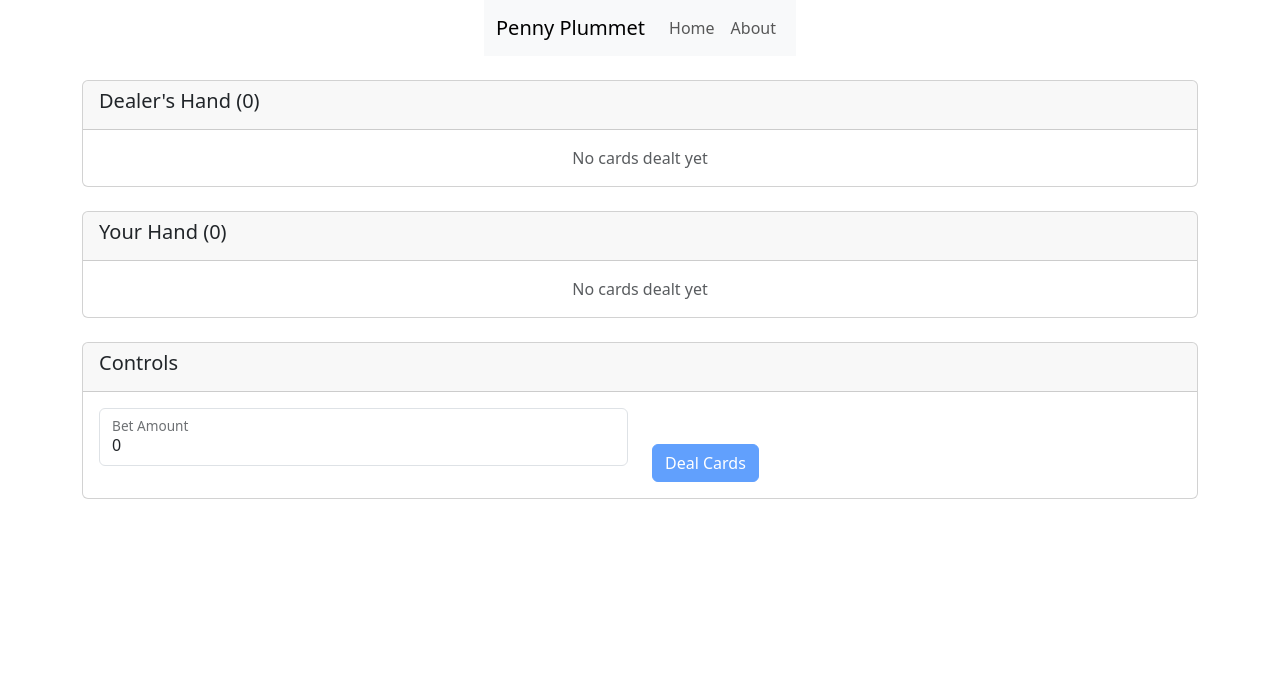
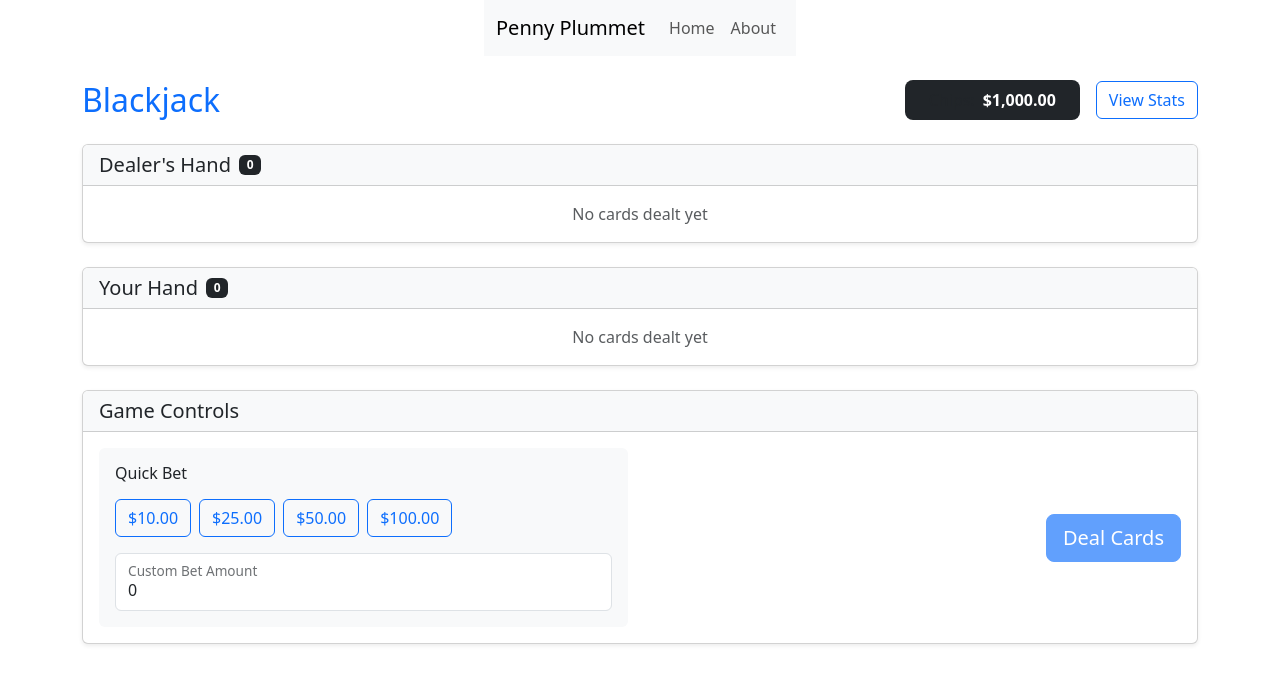
Before and after one commit to benceb2/penny-plummet, a Vue app: page / in a window 1280 px wide. Shown: the top 684 px of the page. Built offline with nearby package versions, Linux system fonts and the light colour scheme; the HTML template or start-up script is replaced by a standard one.

Commit message:
integrated with user store and display stats on blackjack view

```diff
--- a/src/stores/game.ts
+++ b/src/stores/game.ts
@@ -1,5 +1,6 @@
 import { BlackjackState } from '@/types/BlackjackGameState';
 import type { Card } from '@/types/Card';
+import type { BlackjackResult } from '@/types/BlackjackResult';
 import { generateDeck, shuffleDeck, calculateHandValue } from '@/utils/cards';
 import { defineStore } from 'pinia'
 import { ref, computed } from 'vue';
@@ -15,7 +16,6 @@ export const useGameStore = defineStore('game', () => {
   const dealerScore = computed(() => calculateHandValue(dealerHand.value))
 
   function dealCards() {
-    currentBet.value = 0
     deck.value = shuffleDeck(generateDeck())
     playerHand.value = [deck.value.pop()!, deck.value.pop()!]
     dealerHand.value = [deck.value.pop()!, { ...deck.value.pop()!, faceUp: false }]
@@ -28,9 +28,7 @@ export const useGameStore = defineStore('game', () => {
     playerHand.value.push(deck.value.pop()!)
 
     if (playerScore.value > 21) {
-      gameState.value = BlackjackState.gameOver
-      // Reveal dealer's hole card
-      dealerHand.value[1].faceUp = true
+      endGame()
     }
   }
 
@@ -38,7 +36,6 @@ export const useGameStore = defineStore('game', () => {
     if (gameState.value !== BlackjackState.playerTurn) return
 
     gameState.value = BlackjackState.dealerTurn
-    // Reveal dealer's hole card
     dealerHand.value[1].faceUp = true
 
     // Dealer must hit on 16 and below, stand on 17 and above
@@ -46,21 +43,38 @@ export const useGameStore = defineStore('game', () => {
       dealerHand.value.push(deck.value.pop()!)
     }
 
-    determineWinner()
+    endGame()
   }
 
-  function determineWinner() {
-    if (dealerScore.value > 21 || playerScore.value > dealerScore.value) {
-      // Player wins
-      currentBet.value *= 2
-    } else if (dealerScore.value > playerScore.value) {
-      // Dealer wins
-      currentBet.value = 0
-    } else {
-      // Push - return original bet
+  function endGame(): BlackjackResult {
+    dealerHand.value[1].faceUp = true
+    gameState.value = BlackjackState.gameOver
+
+    const result: BlackjackResult = {
+      isWin: false,
+      isPush: false,
+      amount: currentBet.value * 2, // Full payout amount for wins
+      playerScore: playerScore.value,
+      dealerScore: dealerScore.value,
+      initialBet: currentBet.value
     }
 
-    gameState.value = BlackjackState.gameOver
+    if (playerScore.value > 21) {
+      result.isWin = false
+      result.amount = 0
+    } else if (dealerScore.value > 21) {
+      result.isWin = true
+    } else if (playerScore.value > dealerScore.value) {
+      result.isWin = true
+    } else if (playerScore.value < dealerScore.value) {
+      result.isWin = false
+      result.amount = 0
+    } else {
+      result.isPush = true
+      result.amount = currentBet.value
+    }
+
+    return result
   }
 
   function reset() {
@@ -82,6 +96,7 @@ export const useGameStore = defineStore('game', () => {
     dealCards,
     hit,
     stand,
-    reset
+    reset,
+    endGame
   }
 })
--- a/src/stores/user.ts
+++ b/src/stores/user.ts
@@ -4,11 +4,18 @@ import { type BlackjackResult } from '@/types/BlackjackResult';
 
 export const useUserStore = defineStore('user', () => {
   const chips = ref(1000)
-  const username = ref(null)
+  const username = ref<string | null>(null)
   const stats = ref({
     handsPlayed: 0,
     totalWinnings: 0,
     biggestWin: 0
+  })
+
+  const formattedChips = computed(() => {
+    return new Intl.NumberFormat('en-US', {
+      style: 'currency',
+      currency: 'USD'
+    }).format(chips.value)
   })
 
   function updateChips(amount: number) {
@@ -16,13 +23,25 @@ export const useUserStore = defineStore('user', () => {
   }
 
   function updateStats(gameResult: BlackjackResult) {
+    stats.value.handsPlayed++
 
+    if (gameResult.isWin) {
+      const winAmount = gameResult.amount - gameResult.initialBet
+      stats.value.totalWinnings += winAmount
+      stats.value.biggestWin = Math.max(stats.value.biggestWin, winAmount)
+      updateChips(gameResult.amount)
+    } else if (gameResult.isPush) {
+      updateChips(gameResult.initialBet) // Return original bet
+    } else {
+      stats.value.totalWinnings -= gameResult.initialBet
+    }
   }
 
   return {
     chips,
     username,
     stats,
+    formattedChips,
     updateChips,
     updateStats
   }
--- a/src/views/BlackjackView.vue
+++ b/src/views/BlackjackView.vue
@@ -1,11 +1,16 @@
 <script setup lang="ts">
 import { ref, computed } from 'vue'
 import { useGameStore } from '@/stores/game'
+import { useUserStore } from '@/stores/user'
 import PlayingCard from '@/components/PlayingCard.vue'
 import { BlackjackState } from '@/types/BlackjackGameState'
 
 const gameStore = useGameStore()
+const userStore = useUserStore()
 const betAmount = ref(0)
+const showStats = ref(false)
+
+const DEFAULT_BETS = [10, 25, 50, 100]
 
 const gameStatus = computed(() => {
   if (gameStore.gameState === BlackjackState.gameOver) {
@@ -25,36 +30,128 @@ const gameStatus = computed(() => {
 })
 
 function handleDeal() {
-  if (betAmount.value > 0) {
+  if (betAmount.value > 0 && betAmount.value <= userStore.chips) {
+    userStore.updateChips(-betAmount.value) // Deduct bet amount
     gameStore.currentBet = betAmount.value
     gameStore.dealCards()
   }
+}
+
+function handleHit() {
+  gameStore.hit()
+  if (gameStore.gameState === BlackjackState.gameOver) {
+    const result = gameStore.endGame()
+    userStore.updateStats(result)
+  }
+}
+
+function handleStand() {
+  gameStore.stand()
+  const result = gameStore.endGame()
+  userStore.updateStats(result)
 }
 
 function handleNewGame() {
   gameStore.reset()
   betAmount.value = 0
 }
+
+function setPresetBet(amount: number) {
+  if (amount <= userStore.chips) {
+    betAmount.value = amount
+  }
+}
 </script>
 
 <template>
-  <main class="container mt-4">
+  <main class="container py-4">
+    <!-- Header with Balance and Stats -->
+    <div class="row mb-4">
+      <div class="col-12">
+        <div class="d-flex justify-content-between align-items-center flex-wrap gap-3">
+          <h2 class="text-primary mb-0">Blackjack</h2>
+          <div class="d-flex gap-3 align-items-center">
+            <div class="bg-dark text-white px-4 py-2 rounded-3">
+              <span class="text-muted me-2">Chips:</span>
+              <span class="fw-bold">{{ userStore.formattedChips }}</span>
+            </div>
+            <button
+              class="btn btn-outline-primary"
+              type="button"
+              @click="showStats = !showStats">
+              {{ showStats ? 'Hide Stats' : 'View Stats' }}
+            </button>
+          </div>
+        </div>
+      </div>
+    </div>
+
+    <!-- Stats Section -->
+    <div v-if="showStats" class="row mb-4">
+      <div class="col-12">
+        <div class="card">
+          <div class="card-header bg-light">
+            <h5 class="mb-0">Statistics</h5>
+          </div>
+          <div class="card-body">
+            <div class="row g-3">
+              <div class="col-md-4">
+                <div class="border rounded p-3 text-center">
+                  <h6 class="text-muted mb-2">Hands Played</h6>
+                  <span class="h4">{{ userStore.stats.handsPlayed }}</span>
+                </div>
+              </div>
+              <div class="col-md-4">
+                <div class="border rounded p-3 text-center">
+                  <h6 class="text-muted mb-2">Total Winnings</h6>
+                  <span class="h4"
+                    :class="{ 'text-success': userStore.stats.totalWinnings > 0, 'text-danger': userStore.stats.totalWinnings < 0 }">
+                    {{ new Intl.NumberFormat('en-US', {
+                      style: 'currency', currency: 'USD'
+                    }).format(userStore.stats.totalWinnings) }}
+                  </span>
+                </div>
+              </div>
+              <div class="col-md-4">
+                <div class="border rounded p-3 text-center">
+                  <h6 class="text-muted mb-2">Biggest Win</h6>
+                  <span class="h4 text-success">
+                    {{ new Intl.NumberFormat('en-US', {
+                      style: 'currency', currency: 'USD'
+                    }).format(userStore.stats.biggestWin) }}
+                  </span>
+                </div>
+              </div>
+            </div>
+          </div>
+        </div>
+      </div>
+    </div>
+
+    <!-- Rest of the template remains the same, just update button handlers -->
+    <!-- Game Status Alert -->
     <div v-if="gameStore.gameState === BlackjackState.gameOver"
-      class="alert"
+      class="alert mb-4"
       :class="{
         'alert-success': gameStatus.includes('You win'),
         'alert-danger': gameStatus.includes('Dealer wins'),
         'alert-warning': gameStatus.includes('Push')
       }"
       role="alert">
-      {{ gameStatus }}
+      <div class="d-flex justify-content-between align-items-center">
+        <span class="h5 mb-0">{{ gameStatus }}</span>
+      </div>
     </div>
 
+    <!-- Dealer's Hand -->
     <div class="row mb-4">
       <div class="col-12">
-        <div class="card">
-          <div class="card-header">
-            <h5>Dealer's Hand ({{ gameStore.dealerScore }})</h5>
+        <div class="card shadow-sm">
+          <div class="card-header bg-light">
+            <div class="d-flex align-items-center">
+              <h5 class="mb-0">Dealer's Hand</h5>
+              <span class="badge bg-dark ms-2">{{ gameStore.dealerScore }}</span>
+            </div>
           </div>
           <div class="card-body">
             <div class="d-flex justify-content-center">
@@ -73,11 +170,15 @@ function handleNewGame() {
       </div>
     </div>
 
+    <!-- Player's Hand -->
     <div class="row mb-4">
       <div class="col-12">
-        <div class="card">
-          <div class="card-header">
-            <h5>Your Hand ({{ gameStore.playerScore }})</h5>
+        <div class="card shadow-sm">
+          <div class="card-header bg-light">
+            <div class="d-flex align-items-center">
+              <h5 class="mb-0">Your Hand</h5>
+              <span class="badge bg-dark ms-2">{{ gameStore.playerScore }}</span>
+            </div>
           </div>
           <div class="card-body">
             <div class="d-flex justify-content-center">
@@ -96,49 +197,71 @@ function handleNewGame() {
       </div>
     </div>
 
+    <!-- Game Controls -->
     <div class="row">
       <div class="col-12">
-        <div class="card">
-          <div class="card-header">
-            <h5>Controls</h5>
+        <div class="card shadow-sm">
+          <div class="card-header bg-light">
+            <h5 class="mb-0">Game Controls</h5>
           </div>
           <div class="card-body">
-            <div class="row align-items-end">
-              <div class="col-md-6">
-                <div class="form-floating mb-3">
+            <div class="row g-4">
+              <!-- Betting Controls -->
+              <div class="col-md-6" v-if="gameStore.gameState === BlackjackState.betting">
+                <div class="bg-light p-3 rounded">
+                  <h6 class="mb-3">Quick Bet</h6>
+                  <div class="d-flex flex-wrap gap-2">
+                    <button
+                      v-for="amount in DEFAULT_BETS"
+                      :key="amount"
+                      class="btn btn-outline-primary"
+                      :class="{ 'active': betAmount === amount }"
+                      :disabled="amount > userStore.chips"
+                      @click="setPresetBet(amount)">
+                      {{ new Intl.NumberFormat('en-US', { style: 'currency', currency: 'USD' }).format(amount) }}
+                    </button>
+                  </div>
+                  <div class="mt-3">
+                    <div class="form-floating">
                       <input
                         type="number"
                         class="form-control"
                         id="betAmount"
                         v-model="betAmount"
-                    :disabled="gameStore.gameState !== BlackjackState.betting">
-                  <label for="betAmount">Bet Amount</label>
+                        :max="userStore.chips"
+                        min="1">
+                      <label for="betAmount">Custom Bet Amount</label>
                     </div>
                   </div>
+                </div>
+              </div>
+
+              <!-- Action Controls -->
               <div class="col-md-6">
-                <div class="d-flex gap-2">
+                <div
+                  class="d-flex gap-2 flex-wrap justify-content-md-end justify-content-center h-100 align-items-center">
                   <button
                     v-if="gameStore.gameState === BlackjackState.betting"
-                    class="btn btn-primary"
+                    class="btn btn-primary btn-lg"
                     @click="handleDeal"
-                    :disabled="betAmount <= 0">
+                    :disabled="betAmount <= 0 || betAmount > userStore.chips">
                     Deal Cards
                   </button>
+
+                  <template v-if="gameStore.gameState === BlackjackState.playerTurn">
                     <button
-                    v-if="gameStore.gameState === BlackjackState.playerTurn"
-                    class="btn btn-success"
-                    @click="gameStore.hit">
+                      class="btn btn-success btn-lg"
+                      @click="handleHit">
                       Hit
                     </button>
                     <button
-                    v-if="gameStore.gameState === BlackjackState.playerTurn"
-                    class="btn btn-warning"
-                    @click="gameStore.stand">
+                      class="btn btn-warning btn-lg text-white"
+                      @click="handleStand">
                       Stand
                     </button>
-                  <button
-                    v-if="gameStore.gameState === BlackjackState.gameOver"
-                    class="btn btn-primary"
+                  </template>
+
+                  <button v-if="gameStore.gameState === BlackjackState.gameOver" class="btn btn-primary btn-lg"
                     @click="handleNewGame">
                     New Game
                   </button>
@@ -168,4 +291,8 @@ function handleNewGame() {
 .playing-card:hover {
   transform: translateY(-10px);
 }
+
+.btn-lg {
+  min-width: 120px;
+}
 </style>
```
Also changed, not shown: src/types/BlackjackResult.ts (+6 -4 lines). Lines whose indentation alone changed are shown as unchanged.
